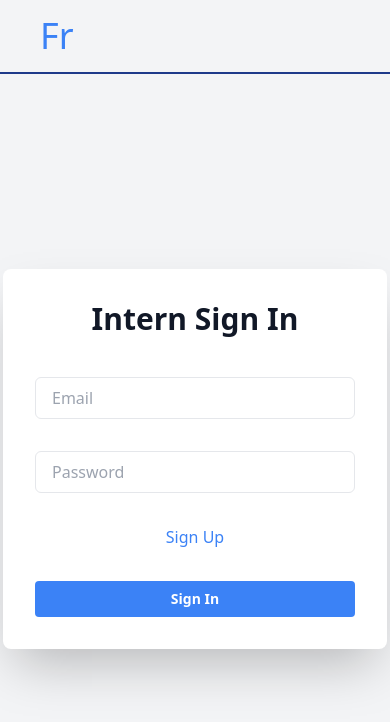
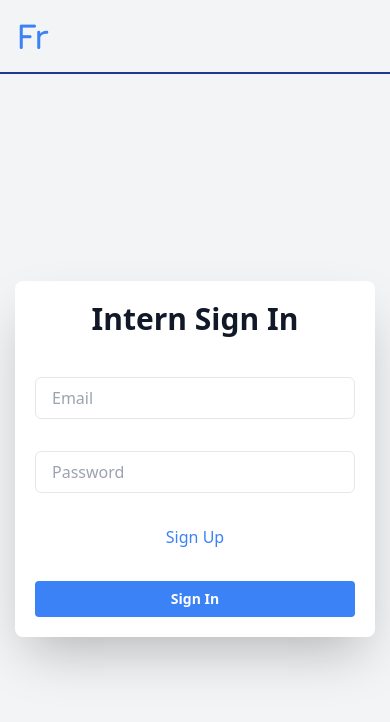
Before and after one commit to alexisDiaz-W/Findr, a Next.js app: page /InternSignInPage in a window 390 px wide. Shown: the top 722 px of the page. Built offline with nearby package versions, Linux system fonts and the light colour scheme.

Commit message:
Responsiveness for smaller screens

```diff
--- a/app/InternSignInPage/page.tsx
+++ b/app/InternSignInPage/page.tsx
@@ -45,12 +45,12 @@ const SignInForm: React.FC = () => {
             <div className="flex flex-col min-h-screen bg-gray-100">
                 <div>
                     <Link href="/" passHref>
-                        <h4 className="text-blue-500 text-4xl cursor-pointer m-4 ml-10">Fr</h4>
+                        <h4 className="text-blue-500 jura text-4xl cursor-pointer m-4 ml-4">Fr</h4>
                     </Link>
                     <hr className="border-t-2 border-blue-900 my-0" />
                 </div>
                 <div className="flex grow items-center justify-center">
-                    <div className="p-8 space-y-8 rounded-lg shadow-2xl bg-white">
+                    <div className="p-5 space-y-8 rounded-lg shadow-2xl bg-white">
                         <h1 className="text-3xl font-bold text-center text-gray-900 mb-10">Intern Sign In</h1>
                         <form onSubmit={handleSubmit(onSubmit)} className="space-y-8">
                             <div>
--- a/app/UserSignUp/page.tsx
+++ b/app/UserSignUp/page.tsx
@@ -55,7 +55,7 @@ const SignUpForm: React.FC = () => {
   return (
     <div className="flex flex-col min-h-screen bg-gray-100">
       <Link href="/" passHref>
-        <h4 className="dark:text-blue-500 jura text-4xl text-black cursor-pointer ml-40 mt-4">Fr</h4>
+        <h4 className="dark:text-blue-500 jura text-4xl text-black cursor-pointer ml-4 mt-4">Fr</h4>
       </Link>
       <hr className="border-t-2 border-blue-900 my-4 w-full" />
 
```
